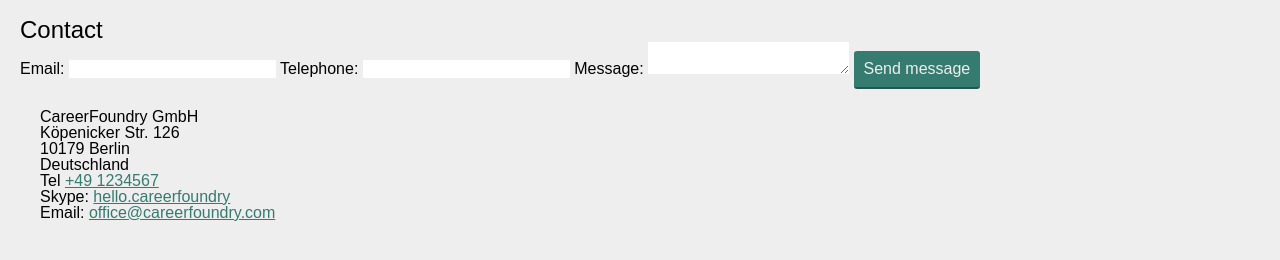
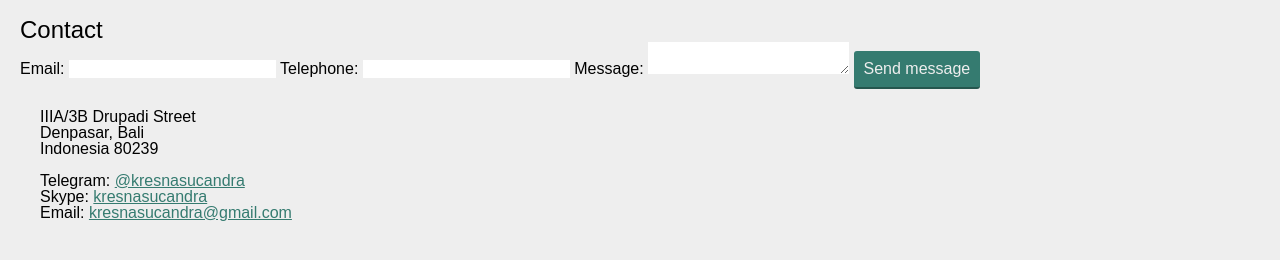
Before and after one commit to SHA888/SHA888.github.io, a plain HTML site: page contact.html in a window 1280 px wide. Shown: the part 112-372 px from the top of the page. Drawn offline with Linux system fonts and the light colour scheme.

Commit message:
Fix: Updated contact info

```diff
--- a/contact.html
+++ b/contact.html
@@ -63,20 +63,20 @@
       <section>
         <div>
           <p>
-            CareerFoundry GmbH<br />
-            Köpenicker Str. 126<br />
-            10179 Berlin<br />
-            Deutschland<br />
-          </p>
-
-          <p>Tel <a href="tel:+491234567">+49 1234567</a></p>
-          <p>
-            Skype: <a href="skype:hello.careerfoundry"> hello.careerfoundry</a>
+            IIIA/3B Drupadi Street<br />
+            Denpasar, Bali<br />
+            Indonesia 80239<br />
+            <br />
           </p>
           <p>
+            Telegram:
+            <a href="https://t.me/ks_sha888" target="_blank">@kresnasucandra</a>
+          </p>
+          <p>Skype: <a href="skype:kresnasucandra">kresnasucandra</a></p>
+          <p>
             Email:
-            <a href="mailto:office@careerfoundry.com">
-              office@careerfoundry.com
+            <a href="mailto:kresnasucandra@gmail.com">
+              kresnasucandra@gmail.com
             </a>
           </p>
         </div>
```
